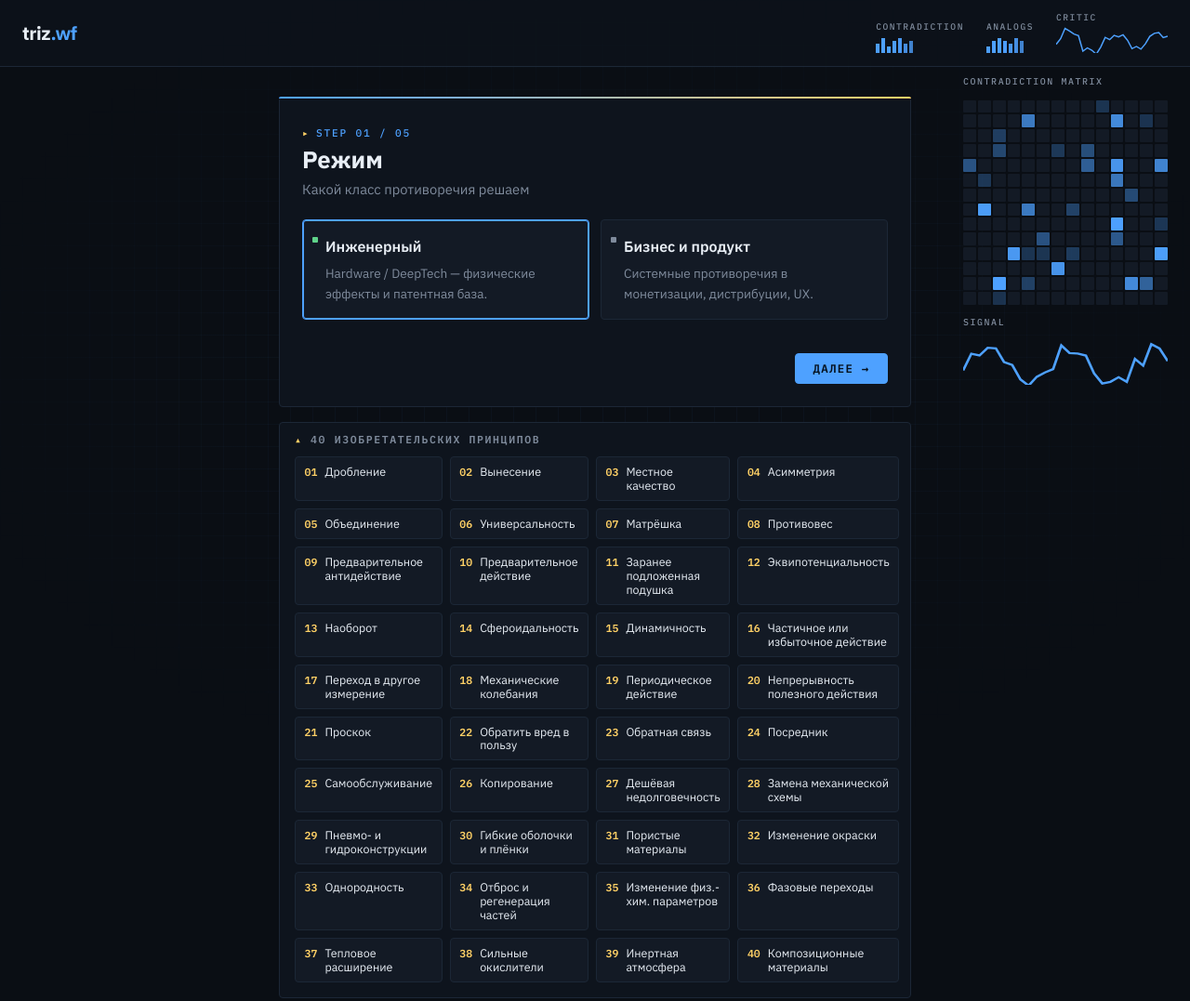
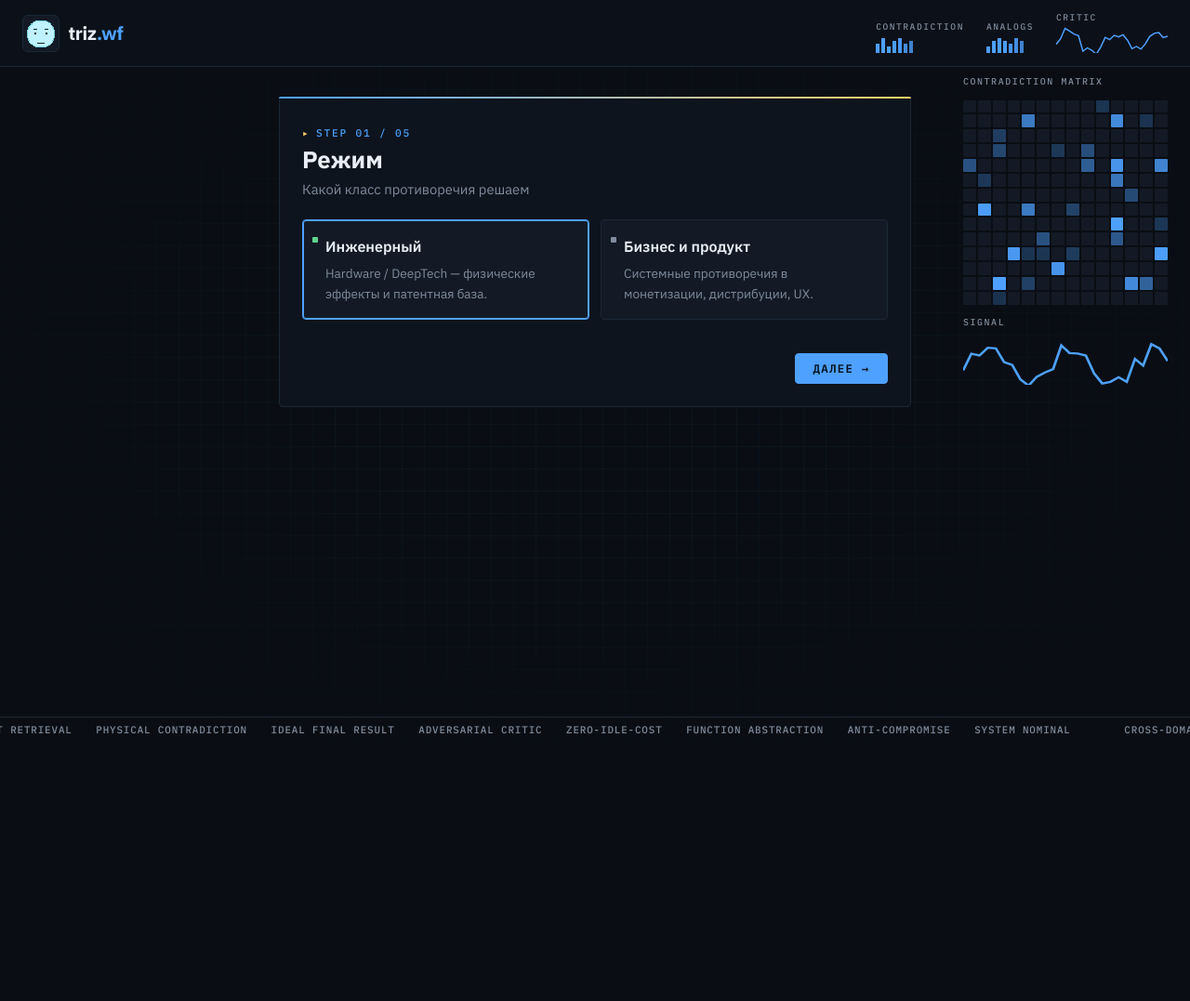
Before and after one commit to dimustriz/triz.wf, a plain HTML site: page web/index.html in a window 1280 px wide. Shown: the top 1077 px of the page at 93% size. After the commit the page ends 800 px from the top, so only its background shows below. Drawn offline with Linux system fonts and the light colour scheme.

Commit message:
Add pixel Dr. Know face avatar with emotions; drop 40 principles

```diff
--- a/web/app.js
+++ b/web/app.js
@@ -170,6 +170,7 @@ function bind() {
 async function onAction(action) {
   if (action === 'restart') {
     Object.assign(state, { step: 0, problem: '', context: '', status: 'idle', result: null, error: null });
+    if (window.TrizFace) window.TrizFace.set('idle');
     render();
     return;
   }
@@ -192,6 +193,7 @@ async function submit() {
   state.result = null;
   state.error = null;
   render();
+  if (window.TrizFace) window.TrizFace.set('thinking');
 
   try {
     const res = await fetch('/api/solve', {
@@ -203,9 +205,11 @@ async function submit() {
     try { data = await res.json(); } catch { /* non-JSON */ }
     state.result = data;
     state.status = 'done';
+    if (window.TrizFace) window.TrizFace.set(res.ok && data && data.ok ? 'happy' : 'sad');
   } catch (err) {
     state.error = 'Не удалось достучаться до API: ' + err.message;
     state.status = 'error';
+    if (window.TrizFace) window.TrizFace.set('sad');
   }
   render();
 }
--- a/web/dashboard.js
+++ b/web/dashboard.js
@@ -1,21 +1,10 @@
 // Instrument Dashboard visualizations (no frameworks, no WebGL).
-// Builds the TRIZ data-viz chrome: telemetry bars, sparklines, contradiction
-// matrix heatmap, the 40 inventive principles grid, and the footer ticker.
+// Telemetry bars, sparklines, contradiction matrix heatmap, status ticker.
 (function () {
-  var PRINCIPLES = [
-    'Дробление', 'Вынесение', 'Местное качество', 'Асимметрия',
-    'Объединение', 'Универсальность', 'Матрёшка', 'Противовес',
-    'Предварительное антидействие', 'Предварительное действие',
-    'Заранее подложенная подушка', 'Эквипотенциальность',
-    'Наоборот', 'Сфероидальность', 'Динамичность', 'Частичное или избыточное действие',
-    'Переход в другое измерение', 'Механические колебания', 'Периодическое действие',
-    'Непрерывность полезного действия', 'Проскок', 'Обратить вред в пользу',
-    'Обратная связь', 'Посредник', 'Самообслуживание', 'Копирование',
-    'Дешёвая недолговечность', 'Замена механической схемы',
-    'Пневмо- и гидроконструкции', 'Гибкие оболочки и плёнки', 'Пористые материалы',
-    'Изменение окраски', 'Однородность', 'Отброс и регенерация частей',
-    'Изменение физ.-хим. параметров', 'Фазовые переходы', 'Тепловое расширение',
-    'Сильные окислители', 'Инертная атмосфера', 'Композиционные материалы',
+  var STATUS = [
+    'CROSS-DOMAIN PATENT RETRIEVAL', 'PHYSICAL CONTRADICTION', 'IDEAL FINAL RESULT',
+    'ADVERSARIAL CRITIC', 'ZERO-IDLE-COST', 'FUNCTION ABSTRACTION',
+    'ANTI-COMPROMISE', 'SYSTEM NOMINAL',
   ];
 
   function buildBars() {
@@ -59,20 +48,11 @@
     el.innerHTML = html;
   }
 
-  function buildPrinciples() {
-    var el = document.getElementById('principles-grid');
-    if (!el) return;
-    el.innerHTML = PRINCIPLES.map(function (name, i) {
-      return '<div class="principle"><span class="p-num">' + String(i + 1).padStart(2, '0') + '</span>' +
-        '<span class="p-name">' + name + '</span></div>';
-    }).join('');
-  }
-
   function buildTicker() {
     var el = document.getElementById('ticker');
     if (!el) return;
-    var seg = PRINCIPLES.map(function (name, i) {
-      return '<span class="tk">' + String(i + 1).padStart(2, '0') + ' · ' + name + '</span>';
+    var seg = STATUS.map(function (s) {
+      return '<span class="tk">' + s + '</span>';
     }).join('');
     el.innerHTML = '<div class="ticker-inner"><div class="ticker-seg">' + seg + '</div><div class="ticker-seg">' + seg + '</div></div>';
   }
@@ -81,6 +61,5 @@
   buildSparkline('header-spark');
   buildSparkline('rail-spark');
   buildMatrix();
-  buildPrinciples();
   buildTicker();
 })();
--- /dev/null
+++ b/web/face.js
@@ -0,0 +1,93 @@
+// Pixel "Dr. Know" face — a dynamic smiley showing basic emotions.
+// Rendered on a 32x32 canvas and upscaled with image-rendering: pixelated.
+(function () {
+  var canvas = document.getElementById('face');
+  if (!canvas) return;
+  var ctx = canvas.getContext('2d');
+  var S = 32;
+  canvas.width = S; canvas.height = S;
+
+  var reduceMotion = window.matchMedia && window.matchMedia('(prefers-reduced-motion: reduce)').matches;
+
+  var HEAD = '#bff2ff', EDGE = '#6fc9d8', INK = '#0a2530', AMBER = '#ffb84d';
+  var EMOTIONS = ['idle', 'thinking', 'happy', 'sad', 'surprised'];
+  var emotion = 'idle';
+  var blinkMs = 0;
+  var nextBlink = 2000;
+
+  function px(x, y, w, h, color) {
+    ctx.fillStyle = color;
+    ctx.fillRect(x, y, w, h);
+  }
+
+  function ellipse(cx, cy, rx, ry, color) {
+    ctx.fillStyle = color;
+    for (var y = -ry; y <= ry; y++) {
+      var w = Math.round(rx * Math.sqrt(Math.max(0, 1 - (y * y) / (ry * ry))));
+      if (w > 0) ctx.fillRect(cx - w, cy + y, w * 2, 1);
+    }
+  }
+
+  function drawHead() {
+    ellipse(16, 16, 13, 13, EDGE);
+    ellipse(16, 16, 12, 12, HEAD);
+  }
+
+  function drawEyes() {
+    if (blinkMs > 0) { px(10, 16, 3, 1, INK); px(19, 16, 3, 1, INK); return; }
+    if (emotion === 'surprised') { px(9, 14, 3, 3, INK); px(20, 14, 3, 3, INK); }
+    else if (emotion === 'happy') { px(10, 15, 3, 1, INK); px(19, 15, 3, 1, INK); }
+    else if (emotion === 'thinking') {
+      var look = Math.floor(Date.now() / 500) % 2;
+      px(11 + look, 15, 2, 2, INK); px(19 + look, 15, 2, 2, INK);
+    }
+    else { px(10, 15, 2, 2, INK); px(20, 15, 2, 2, INK); }
+  }
+
+  function drawBrows() {
+    if (blinkMs > 0) return;
+    if (emotion === 'sad') { px(9, 12, 4, 1, INK); px(19, 13, 4, 1, INK); }
+    else if (emotion === 'surprised') { px(9, 11, 4, 1, INK); px(19, 11, 4, 1, INK); }
+    else if (emotion === 'thinking') { px(9, 12, 4, 1, INK); px(19, 11, 4, 1, INK); }
+    else if (emotion === 'happy') { /* relaxed, no brows */ }
+    else { px(9, 12, 4, 1, INK); px(19, 12, 4, 1, INK); }
+  }
+
+  function drawMouth() {
+    if (emotion === 'happy') {
+      px(12, 23, 2, 1, INK); px(18, 23, 2, 1, INK); px(12, 24, 8, 1, INK);
+      px(8, 19, 2, 1, AMBER); px(22, 19, 2, 1, AMBER);
+    }
+    else if (emotion === 'sad') { px(12, 23, 8, 1, INK); px(12, 24, 2, 1, INK); px(18, 24, 2, 1, INK); }
+    else if (emotion === 'surprised') { px(15, 23, 2, 2, INK); }
+    else if (emotion === 'thinking') { px(15, 23, 2, 1, INK); }
+    else { px(13, 24, 6, 1, INK); }
+  }
+
+  function draw() {
+    ctx.clearRect(0, 0, S, S);
+    drawHead();
+    drawEyes();
+    drawBrows();
+    drawMouth();
+  }
+
+  function set(e) {
+    if (EMOTIONS.indexOf(e) !== -1) emotion = e;
+    draw();
+  }
+
+  var last = performance.now();
+  function loop(now) {
+    var dt = now - last; last = now;
+    nextBlink -= dt;
+    if (nextBlink <= 0) { blinkMs = 120; nextBlink = 2200 + Math.random() * 2200; }
+    if (blinkMs > 0) blinkMs -= dt;
+    draw();
+    requestAnimationFrame(loop);
+  }
+
+  if (reduceMotion) { draw(); } else { requestAnimationFrame(loop); }
+
+  window.TrizFace = { set: set };
+})();
--- a/web/index.html
+++ b/web/index.html
@@ -17,7 +17,10 @@
     <div class="bg-grid" aria-hidden="true"></div>
 
     <header class="site-header">
-      <a class="brand" href="/">triz<span>.wf</span></a>
+      <div class="brand-row">
+        <canvas id="face" width="32" height="32" aria-hidden="true"></canvas>
+        <a class="brand" href="/">triz<span>.wf</span></a>
+      </div>
       <div class="telemetry" aria-hidden="true">
         <div class="metric">
           <span class="metric-label">CONTRADICTION</span>
@@ -36,11 +39,6 @@
 
     <main class="app" aria-live="polite">
       <div id="app"></div>
-
-      <details class="reference" open>
-        <summary>40 ИЗОБРЕТАТЕЛЬСКИХ ПРИНЦИПОВ</summary>
-        <div id="principles-grid" class="principles-grid"></div>
-      </details>
     </main>
 
     <aside class="rail" aria-hidden="true">
@@ -56,6 +54,7 @@
 
     <noscript><p class="noscript">Для работы мастера включите JavaScript.</p></noscript>
     <script src="/dashboard.js"></script>
+    <script src="/face.js"></script>
     <script src="/app.js"></script>
   </body>
 </html>
--- a/web/style.css
+++ b/web/style.css
@@ -197,33 +197,15 @@ textarea::placeholder { color: #4b5563; }
 }
 @keyframes spin { to { transform: rotate(360deg); } }
 
-/* Reference: 40 principles */
-.reference {
-  margin-top: 1rem;
-  background: var(--panel);
+/* Pixel face avatar */
+.brand-row { display: flex; align-items: center; gap: 0.6rem; }
+#face {
+  width: 40px; height: 40px;
+  image-rendering: pixelated;
+  background: var(--panel-2);
   border: 1px solid var(--line);
-  border-radius: 4px;
+  border-radius: 6px;
 }
-.reference summary {
-  cursor: pointer; list-style: none;
-  padding: 0.75rem 1rem;
-  font: 600 0.72rem/1 var(--font-mono);
-  letter-spacing: 0.14em; text-transform: uppercase; color: var(--muted);
-}
-.reference summary::-webkit-details-marker { display: none; }
-.reference summary::before { content: "▾ "; color: var(--amber); }
-.reference[open] summary::before { content: "▴ "; }
-.principles-grid {
-  display: grid; grid-template-columns: repeat(4, 1fr); gap: 0.5rem;
-  padding: 0 1rem 1rem;
-}
-.principle {
-  display: flex; gap: 0.5rem; align-items: baseline;
-  background: var(--panel-2); border: 1px solid var(--line); border-radius: 4px;
-  padding: 0.5rem 0.6rem;
-}
-.p-num { font: 600 0.72rem/1 var(--font-mono); color: var(--amber); }
-.p-name { font: 400 0.78rem/1.2 var(--font-sans); }
 
 /* Side rail (desktop) */
 .rail {
@@ -262,9 +244,6 @@ textarea::placeholder { color: #4b5563; }
 @media (min-width: 1180px) {
   .rail { display: flex; }
 }
-@media (max-width: 720px) {
-  .principles-grid { grid-template-columns: repeat(2, 1fr); }
-}
 @media (max-width: 560px) {
   .mode-grid { grid-template-columns: 1fr; }
   .step-nav { flex-direction: column-reverse; }
```
